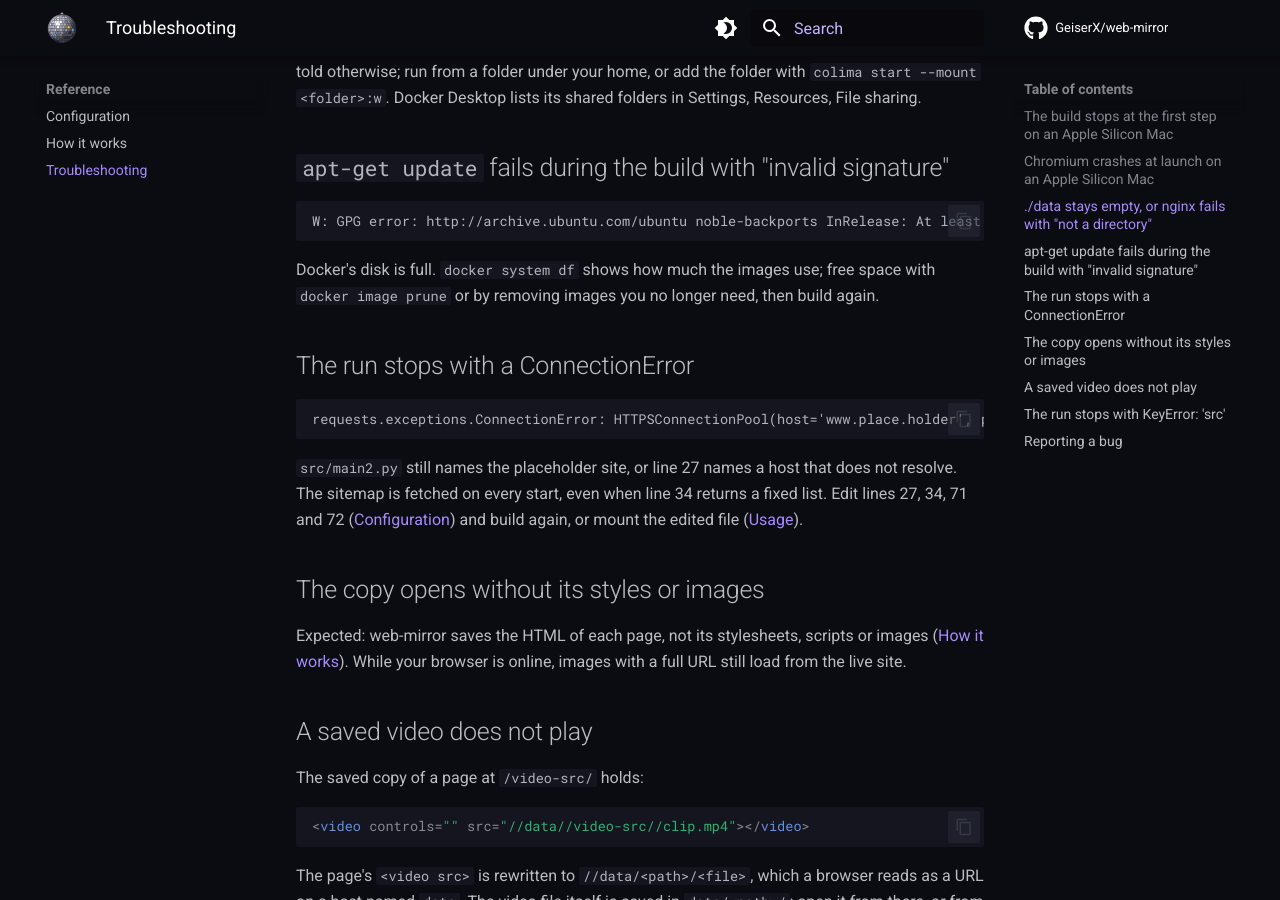
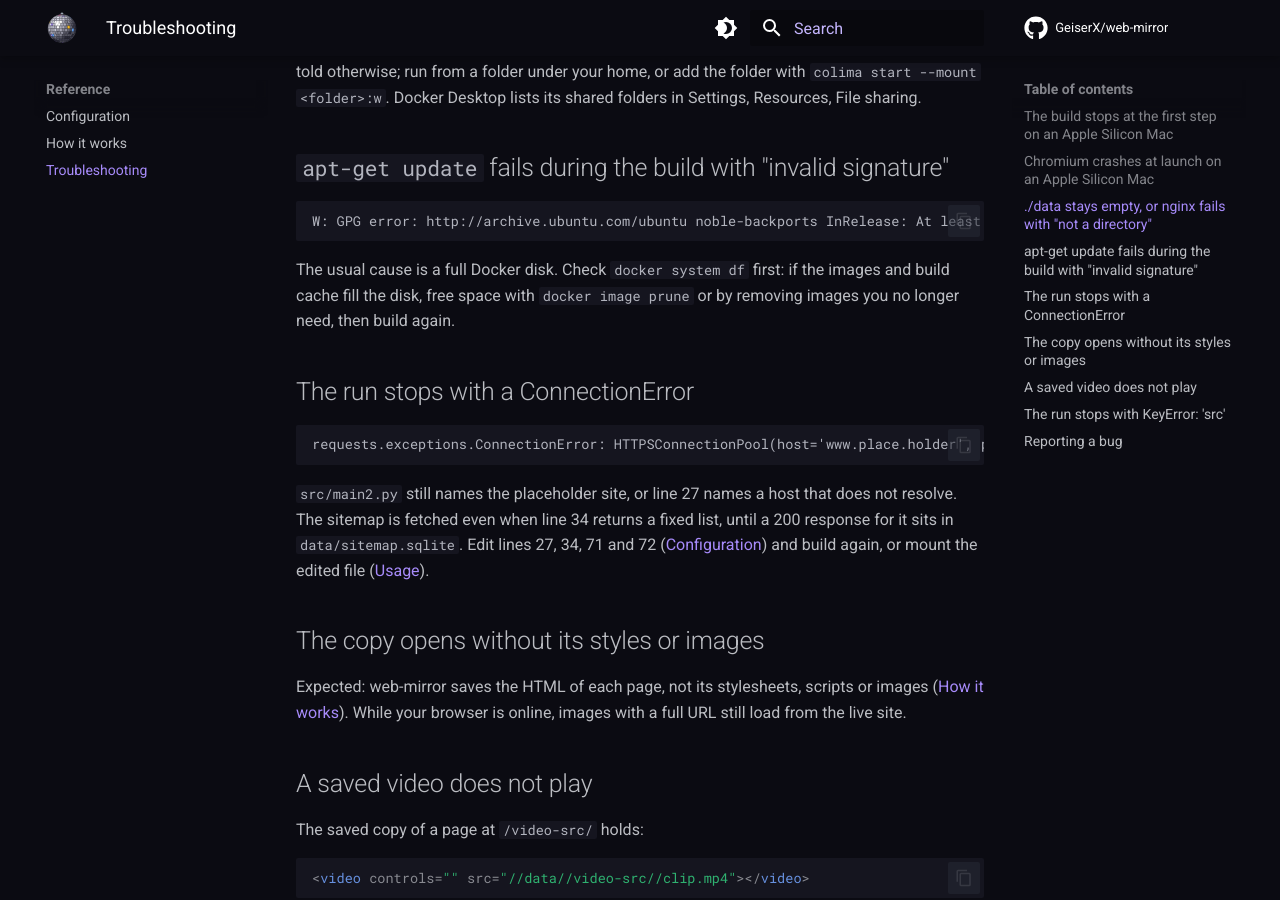
Before and after one commit to GeiserX/web-mirror, an MkDocs documentation site: the page built from docs/troubleshooting.md, in a window 1280 px wide and 900 px high, scrolled down 1033 px. Built offline with MkDocs 1.6.1 and Material for MkDocs 9.7.7, drawn with Linux system fonts in a browser that asks for light colours; comment, search, counter and statistics services are not loaded.

Commit message:
docs: make the diagram readable and stop saying the sitemap is fetched on every start
The left-to-right diagram shrank to 116 px tall in the text column and no
label could be read; top-to-bottom renders at normal text size.

The sitemap request goes through a cache with no expiry, so it only has to
answer the first time; a cached 200 is reused until data/sitemap.sqlite is
deleted. The apt GPG error now names a full Docker disk as the usual cause
and has the reader check `docker system df` before pruning.

````diff
--- a/docs/troubleshooting.md
+++ b/docs/troubleshooting.md
@@ -40,7 +40,7 @@
 W: GPG error: http://archive.ubuntu.com/ubuntu noble-backports InRelease: At least one invalid signature was encountered.
 ```
 
-Docker's disk is full. `docker system df` shows how much the images use; free space with `docker image prune` or by removing images you no longer need, then build again.
+The usual cause is a full Docker disk. Check `docker system df` first: if the images and build cache fill the disk, free space with `docker image prune` or by removing images you no longer need, then build again.
 
 ## The run stops with a ConnectionError
 
@@ -48,7 +48,7 @@
 requests.exceptions.ConnectionError: HTTPSConnectionPool(host='www.place.holder', port=443): Max retries exceeded with url: /es/sitemap.xml (Caused by NameResolutionError("HTTPSConnection(host='www.place.holder', port=443): Failed to resolve 'www.place.holder' ([Errno -2] Name or service not known)"))
 ```
 
-`src/main2.py` still names the placeholder site, or line 27 names a host that does not resolve. The sitemap is fetched on every start, even when line 34 returns a fixed list. Edit lines 27, 34, 71 and 72 ([Configuration](configuration.md#the-lines-to-edit)) and build again, or mount the edited file ([Usage](usage.md#use-the-published-image)).
+`src/main2.py` still names the placeholder site, or line 27 names a host that does not resolve. The sitemap is fetched even when line 34 returns a fixed list, until a 200 response for it sits in `data/sitemap.sqlite`. Edit lines 27, 34, 71 and 72 ([Configuration](configuration.md#the-lines-to-edit)) and build again, or mount the edited file ([Usage](usage.md#use-the-published-image)).
 
 ## The copy opens without its styles or images
 
````
Also changed, not shown: docs/configuration.md (+1 -1 lines), docs/how-it-works.md (+2 -2 lines).
